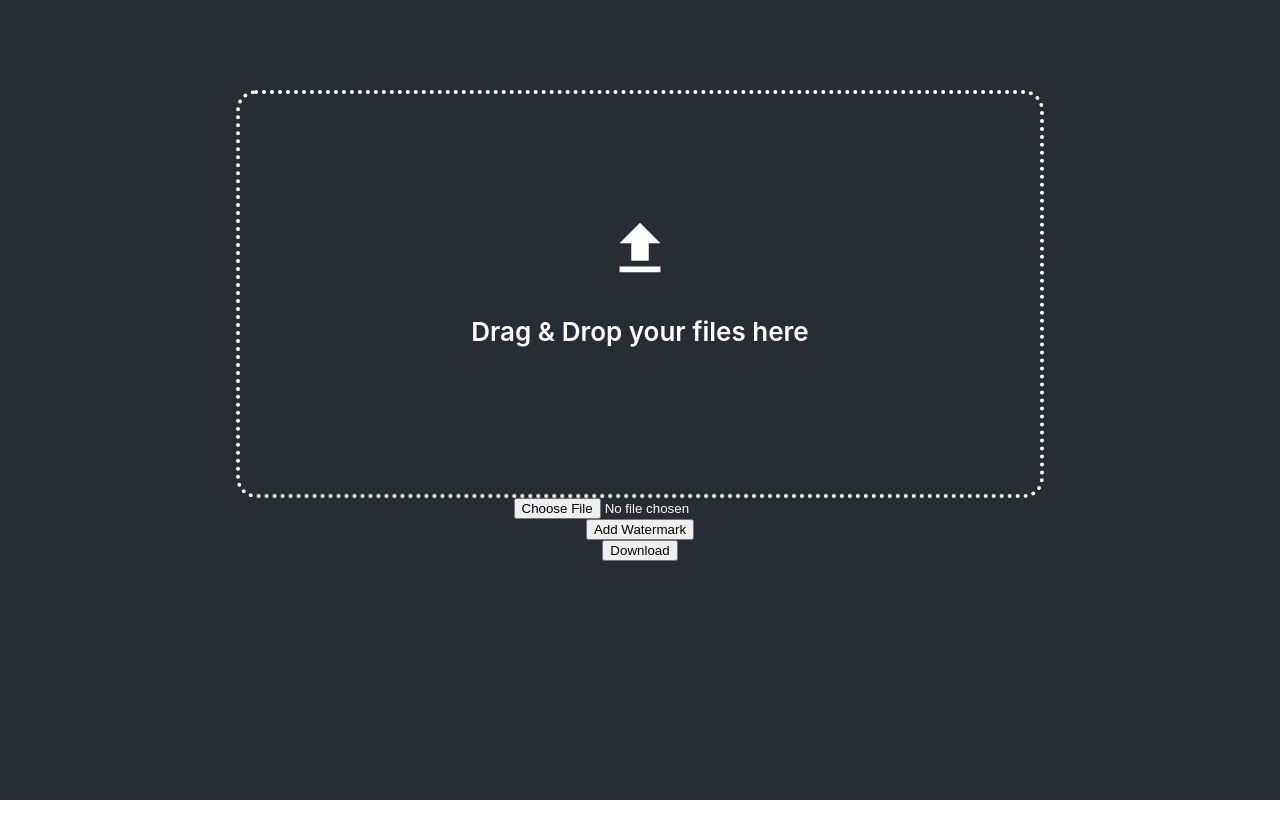
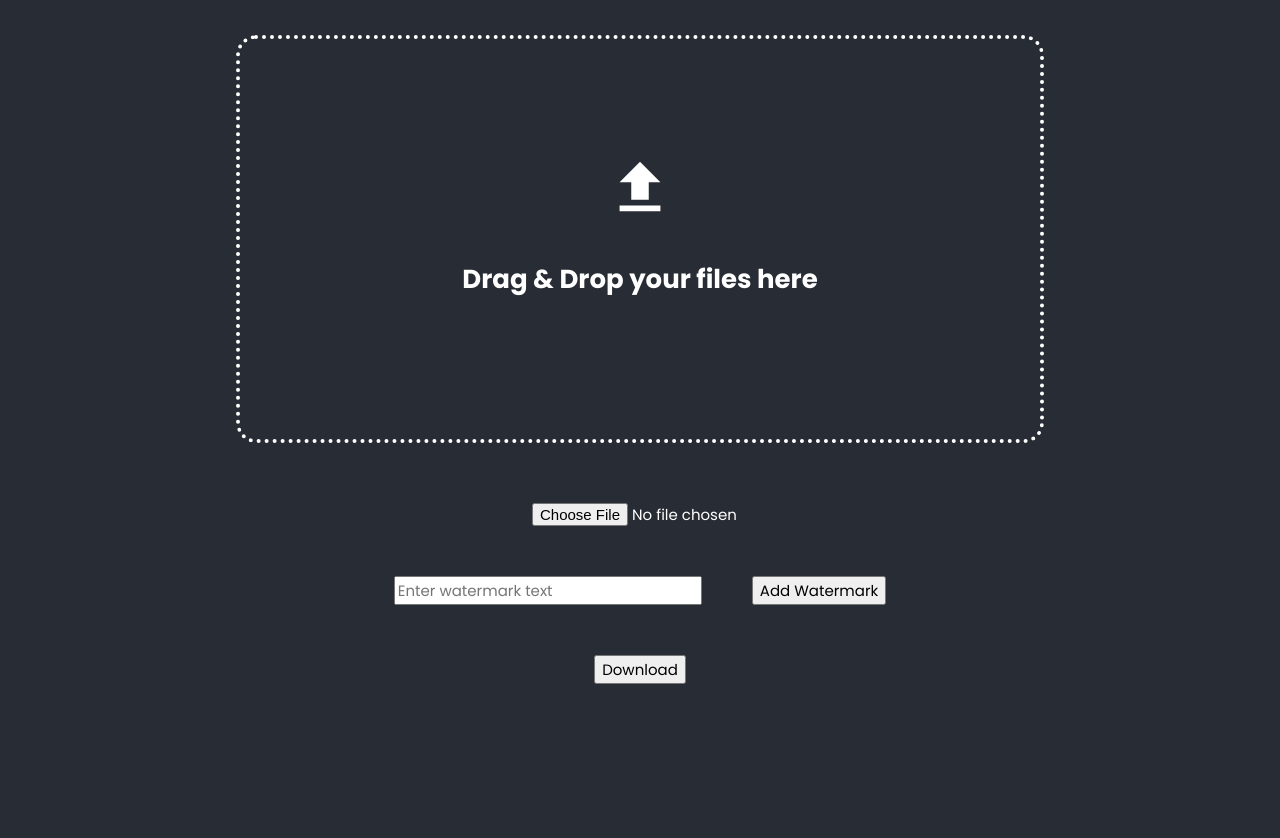
Before and after one commit to thedevarchive/image-watermark-editor, a React (Create React App) app: page / in a window 1280 px wide. Shown: the top 838 px of the page. Before the commit the page ends 800 px from the top, so only its background shows below. Built offline with nearby package versions, Linux system fonts and the light colour scheme.

Commit message:
Added text box for watermark input and styling

```diff
--- a/src/App.css
+++ b/src/App.css
@@ -1,3 +1,6 @@
+@import url('https://fonts.googleapis.com/css2?family=Poppins:wght@300;400;500;700&display=swap');
+@import url('https://fonts.googleapis.com/css2?family=Inter:wght@300;400;500;700&display=swap');
+
 .App {
   text-align: center;
 }
@@ -41,3 +44,21 @@
   font-family: 'CoolFont';
   src: url('/public/fonts/CoolFont.otf') format('opentype');
 }
+
+input, button, canvas {
+  margin: 25px;
+  font-family: 'Poppins', 'Inter', 'Segoe UI', 'Roboto', 'Oxygen',
+    'Ubuntu', 'Cantarell', 'Fira Sans', 'Droid Sans', 'Helvetica Neue',
+    sans-serif;
+  font-size: 15px;
+}
+
+input[type="text"] {
+  flex-grow: 1; /* Expands to fill available space */
+  min-width: 300px;
+  gap: 0;
+}
+
+input[type="file"] {
+  margin-left: 130px;
+}
--- a/src/App.js
+++ b/src/App.js
@@ -6,6 +6,7 @@ import { MdFileUpload } from "react-icons/md";
 function App() {
   const [image, setImage] = useState(null);
   const [filename, setFilename] = useState("");
+  const [watermark, setWatermark] = useState("");
 
   const canvasRef = useRef(null);
 
@@ -37,9 +38,8 @@ function App() {
       canvas.height = img.height;
       ctx.drawImage(img, 0, 0);
 
-      const text = "Made by ShibSquad";
       // Get text width
-      const textWidth = ctx.measureText(text).width + 300;
+      const textWidth = ctx.measureText(watermark).width + 300;
       // Approximate text height (adjust as needed)
       const textHeight = 48;
 
@@ -52,7 +52,7 @@ function App() {
         document.fonts.add(font);
         ctx.font = "48px CoolFont";
         ctx.fillStyle = "rgba(255, 255, 255, 0.6)";
-        ctx.fillText(text, x, y);
+        ctx.fillText(watermark, x, y);
       });
 
     };
@@ -89,7 +89,12 @@ function App() {
       </div>
 
       <input type="file" accept="image/*" onChange={handleImageUpload} />
-      <button onClick={addWatermark}>Add Watermark</button>
+      <div style={{ display: "flex" }}>
+        <input type="text" value={watermark}
+          onChange={(e) => setWatermark(e.target.value)}
+          placeholder="Enter watermark text" />
+        <button onClick={addWatermark}>Add Watermark</button>
+      </div>
       <button onClick={downloadImage}>Download</button>
       <canvas ref={canvasRef} />
     </div>
--- a/src/dragdrop.css
+++ b/src/dragdrop.css
@@ -1,6 +1,7 @@
 /* Taken from
    https://www.geeksforgeeks.org/drag-and-drop-file-upload-component-with-react-hooks/?ref=ml_lbp */
 .drop-file-input {
+    margin: 35px;
     position: relative;
     width: 800px;
     height: 400px;
--- a/src/index.css
+++ b/src/index.css
@@ -1,6 +1,9 @@
+@import url('https://fonts.googleapis.com/css2?family=Poppins:wght@300;400;500;700&display=swap');
+@import url('https://fonts.googleapis.com/css2?family=Inter:wght@300;400;500;700&display=swap');
+
 body {
   margin: 0;
-  font-family: -apple-system, BlinkMacSystemFont, 'Segoe UI', 'Roboto', 'Oxygen',
+  font-family: 'Poppins', 'Inter', 'Segoe UI', 'Roboto', 'Oxygen',
     'Ubuntu', 'Cantarell', 'Fira Sans', 'Droid Sans', 'Helvetica Neue',
     sans-serif;
   -webkit-font-smoothing: antialiased;
```
